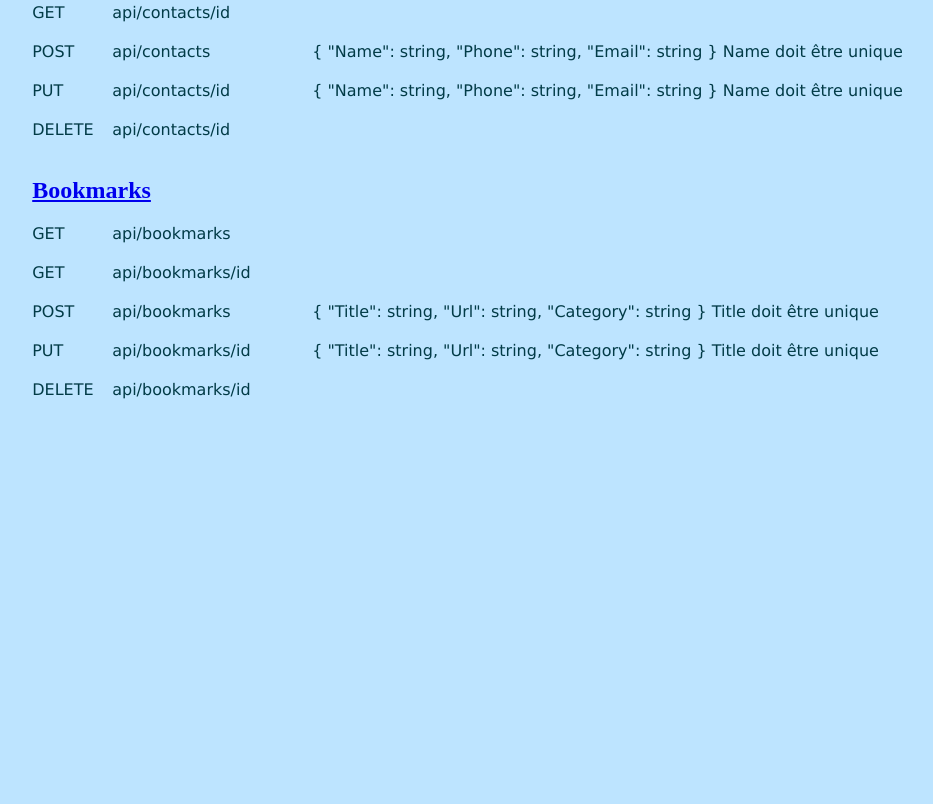
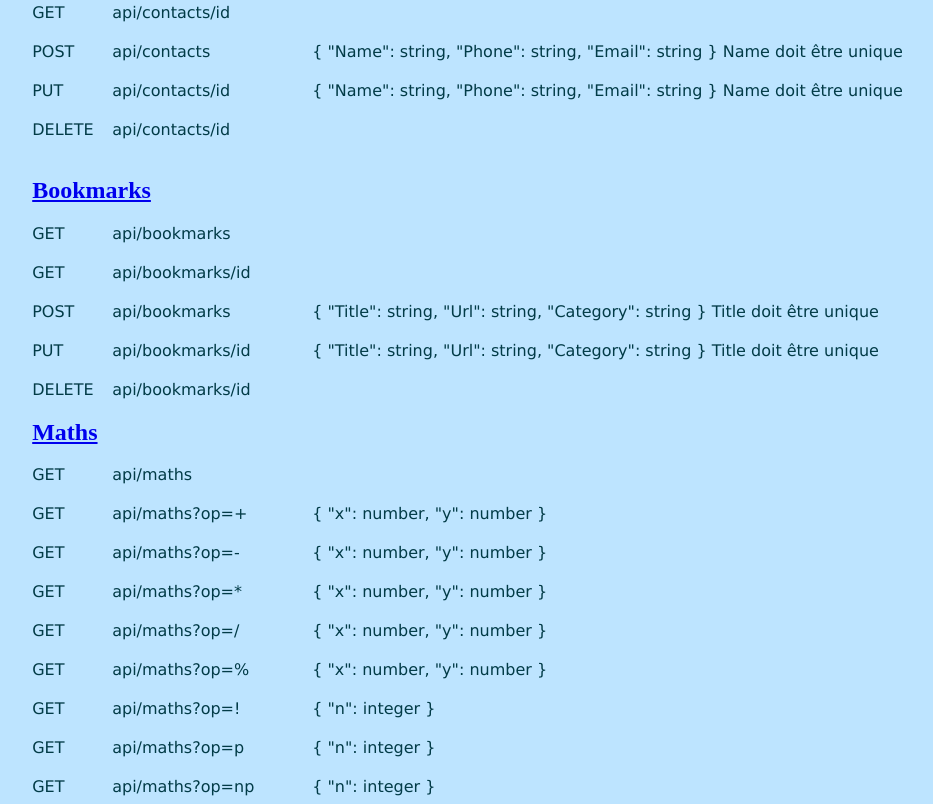
Before and after one commit to leatg/TP2Web, a website: page wwwroot/index.html in a window 1280 px wide. Shown: the part 413-1217 px from the top of the page, without its empty margins (39-972 px from the left). Before the commit the page ends 820 px from the top, so only its background shows below. Drawn offline with Linux system fonts and the light colour scheme.

Commit message:
tester maths

```diff
--- a/wwwroot/index.html
+++ b/wwwroot/index.html
@@ -12,7 +12,7 @@
 
 <body>
     <img src="images/favicon.png" alt="" class="icon">
-    <h1>KBG - AP SERVER</h1>
+    <h1>KBG - API SERVER</h1>
     <h3>Auteur: Nicolas Chourot</h3>
     <h3>Département d'informatique</h3>
     <h3>Collège Lionel-Groulx</h3>
@@ -71,6 +71,46 @@
 
         </div>
 
+        <h2><a href="api/maths?" target="_blank">Maths</a></h2>
+        <div class="endpoints">
+            <span>GET</span>
+            <span>api/maths</span>
+            <span></span>
+
+            <span>GET</span>
+            <span>api/maths?op=+</span>
+            <span>{ "x": number, "y": number }</span>
+
+            <span>GET</span>
+            <span>api/maths?op=-</span>
+            <span>{ "x": number, "y": number }</span>
+
+            <span>GET</span>
+            <span>api/maths?op=*</span>
+            <span>{ "x": number, "y": number }</span>
+
+            <span>GET</span>
+            <span>api/maths?op=/</span>
+            <span>{ "x": number, "y": number }</span>
+
+            <span>GET</span>
+            <span>api/maths?op=%</span>
+            <span>{ "x": number, "y": number }</span>
+
+            <span>GET</span>
+            <span>api/maths?op=!</span>
+            <span>{ "n": integer }</span>
+
+            <span>GET</span>
+            <span>api/maths?op=p</span>
+            <span>{ "n": integer }</span>
+
+            <span>GET</span>
+            <span>api/maths?op=np</span>
+            <span>{ "n": integer }</span>
+        </div>
+    </div>
+
     </div>
     <script>
         console.log("index");
```
